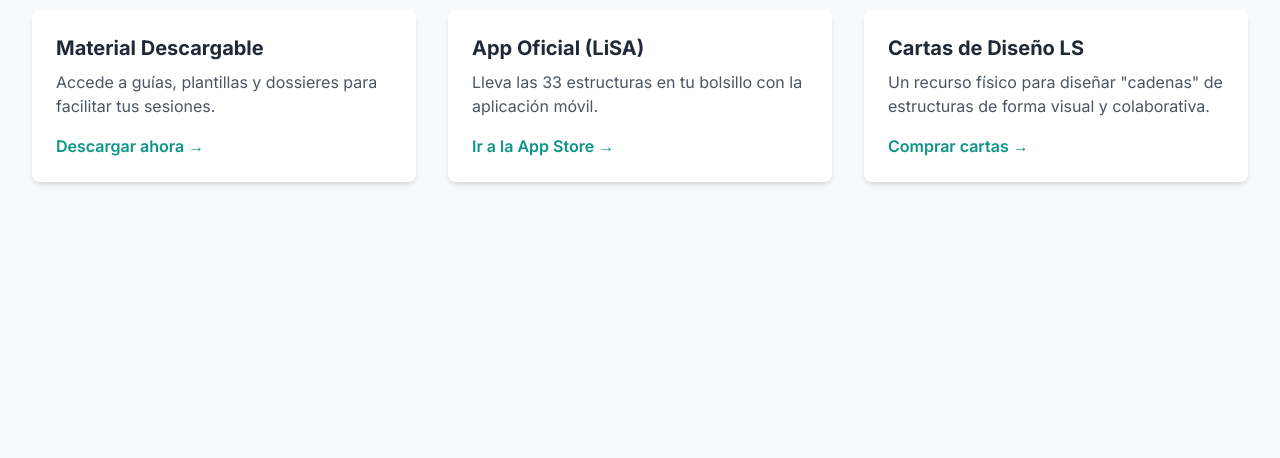
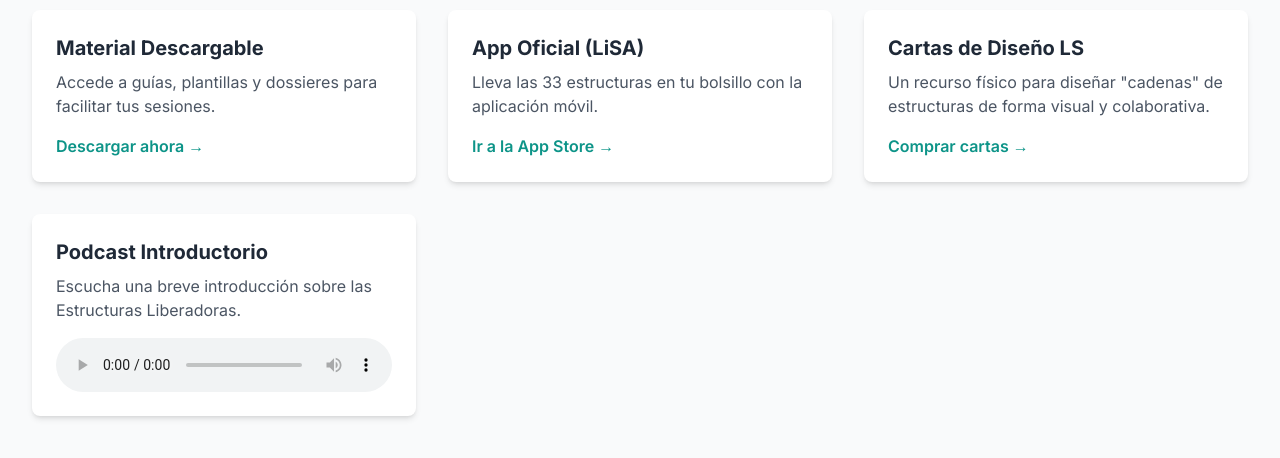
Before and after one commit to mil100/TM3, a plain HTML site: page index.html in a window 1280 px wide. Both pictures are taken after a click on the link "Recursos". Shown: the part 154-612 px from the top of the page. Drawn offline with nearby package versions, Linux system fonts and the light colour scheme.

Commit message:
Add podcast audio resource

```diff
--- a/index.html
+++ b/index.html
@@ -182,6 +182,14 @@
                     <h3 class="font-bold text-xl mb-2">Cartas de Diseño LS</h3>
                     <p class="text-gray-600 mb-4">Un recurso físico para diseñar "cadenas" de estructuras de forma visual y colaborativa.</p>
                     <a href="#" class="text-teal-600 font-semibold hover:underline">Comprar cartas &rarr;</a>
+                </div>
+                <div class="ls-card bg-white p-6 rounded-lg shadow-md">
+                    <h3 class="font-bold text-xl mb-2">Podcast Introductorio</h3>
+                    <p class="text-gray-600 mb-4">Escucha una breve introducción sobre las Estructuras Liberadoras.</p>
+                    <audio controls class="w-full">
+                        <source src="LE.m4a" type="audio/mp4">
+                        Tu navegador no soporta la reproducción de audio.
+                    </audio>
                 </div>
             </div>
         </section>
```
